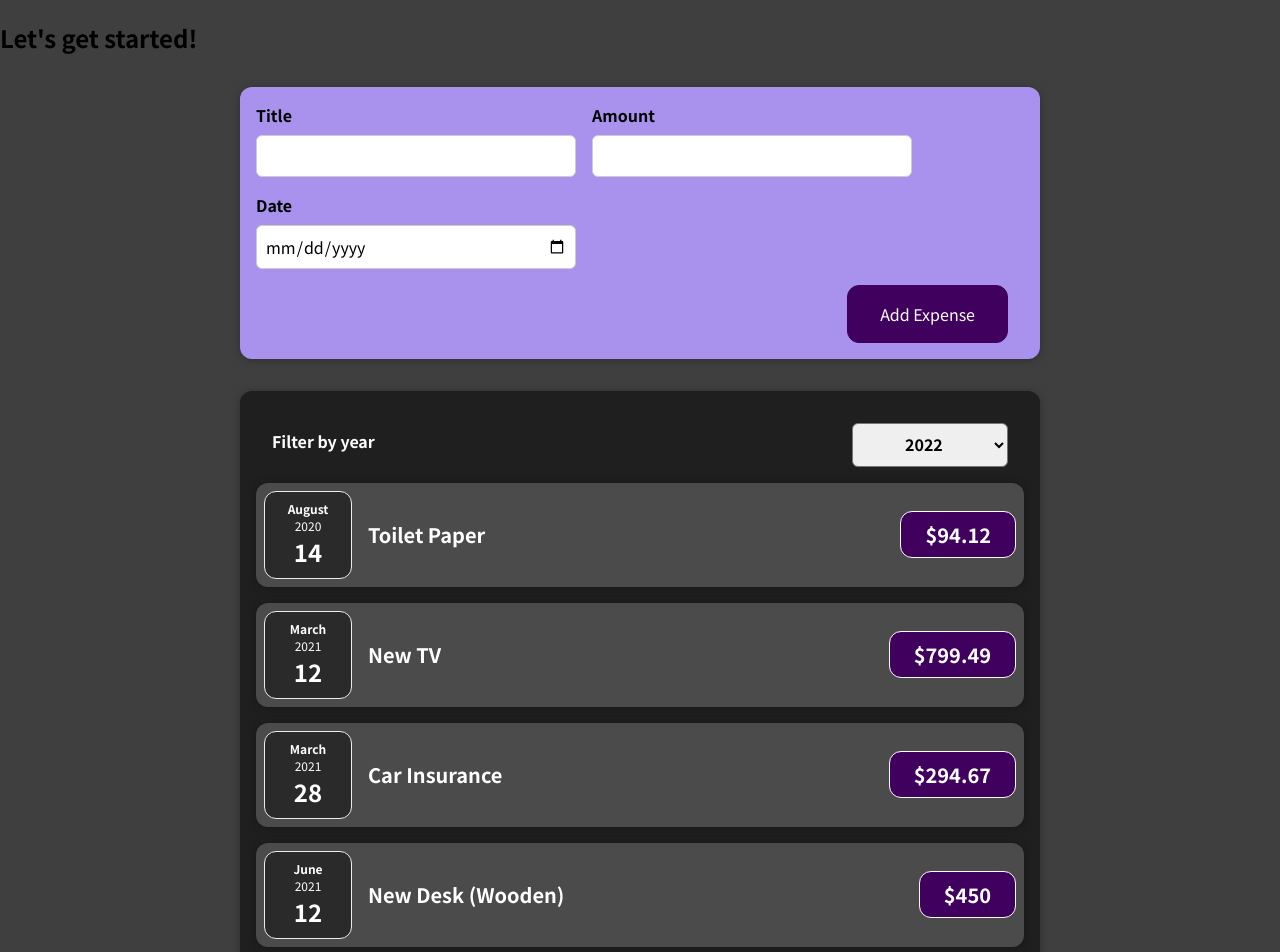
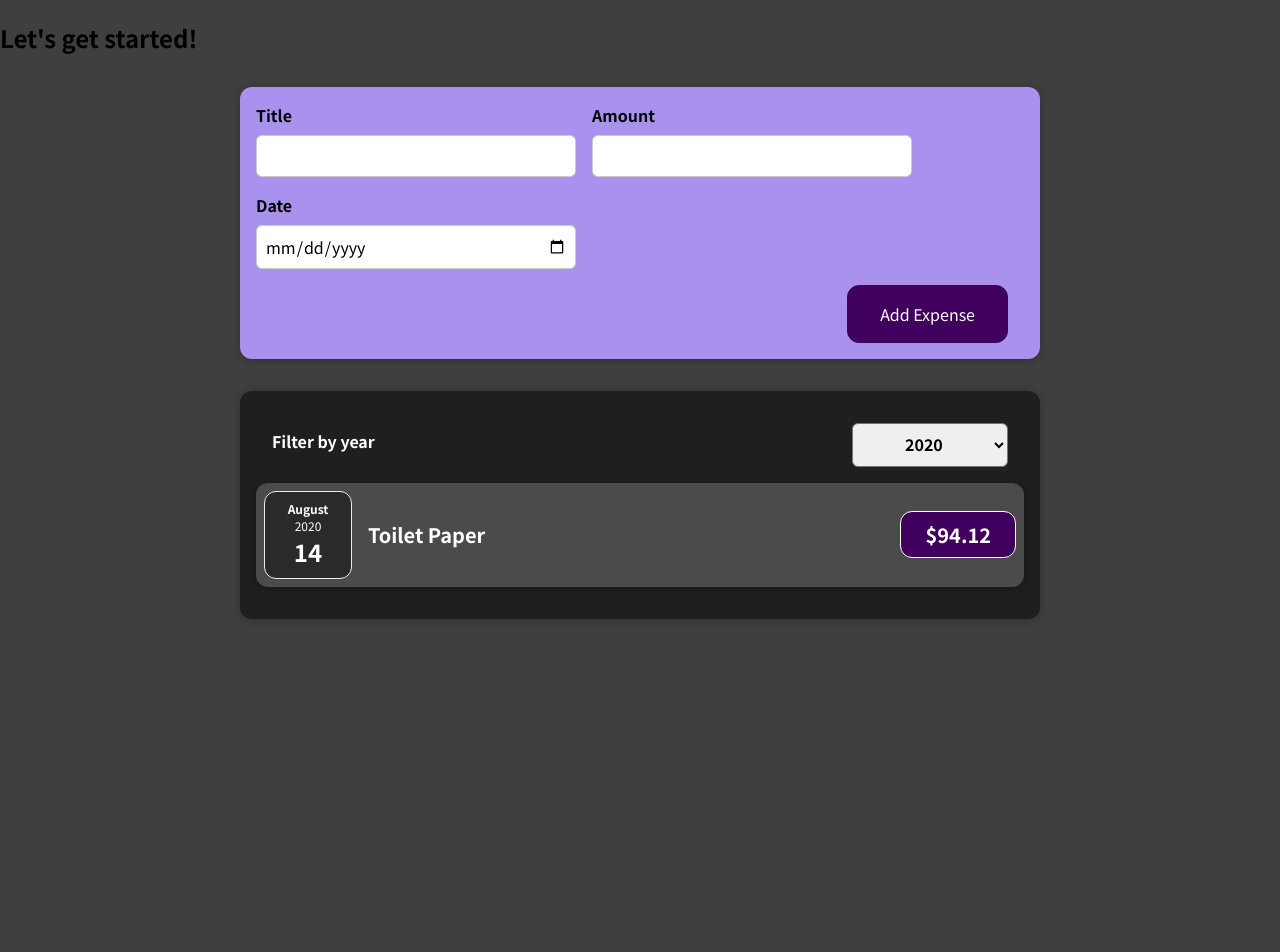
Before and after one commit to AngelBFdev/ReactCourse, a React (Create React App) app: page / in a window 1280 px wide. Shown: the top 952 px of the page. After the commit the page ends 800 px from the top, so only its background shows below. Built offline with nearby package versions, Linux system fonts and the light colour scheme.

Commit message:
Assigment

```diff
--- a/src/App.js
+++ b/src/App.js
@@ -1,32 +1,37 @@
+import { useState } from "react";
 import Expenses from "./components/Expenses/Expenses";
 import NewExpense from "./components/NewExpense/NewExpense";
 
-const App = () => {
-  const expenses = [
+const DUMMY_EXPENSES = [
   {
-      id: "e1",
-      title: "Toilet Paper",
+    id: 'e1',
+    title: 'Toilet Paper',
     amount: 94.12,
     date: new Date(2020, 7, 14),
   },
-    { id: "e2", title: "New TV", amount: 799.49, date: new Date(2021, 2, 12) },
+  { id: 'e2', title: 'New TV', amount: 799.49, date: new Date(2021, 2, 12) },
   {
-      id: "e3",
-      title: "Car Insurance",
+    id: 'e3',
+    title: 'Car Insurance',
     amount: 294.67,
     date: new Date(2021, 2, 28),
   },
   {
-      id: "e4",
-      title: "New Desk (Wooden)",
+    id: 'e4',
+    title: 'New Desk (Wooden)',
     amount: 450,
     date: new Date(2021, 5, 12),
   },
 ];
 
-  const addExpenseHandler = expense => {
-    console.log('In App.js');
-    console.log(expense);
+const App = () => {
+
+  const [expenses, setExpenses] = useState(DUMMY_EXPENSES);
+
+  const addExpenseHandler = (expense) => {
+    setExpenses((prevExpenses) => {
+      return [expense, ...prevExpenses];
+    });
   };
 
   return (
--- a/src/components/Expenses/Expenses.js
+++ b/src/components/Expenses/Expenses.js
@@ -11,30 +11,22 @@ const Expenses=({items}) =>{
     setFilteredYear(selectedYear);
   };
 
+  const filteredExpenses = items.filter(expense => {
+    return expense.date.getFullYear().toString() === filteredYear;
+  })
+
   return (
     <div>
     <Card className="expenses">
-      <ExpensesFilter onChangeFilter={filterChangeHandler} />
-      <ExpenseItem
-        title={items[0].title}
-        amount={items[0].amount}
-        date={items[0].date}
-      />
-      <ExpenseItem
-        title={items[1].title}
-        amount={items[1].amount}
-        date={items[1].date}
-      />
-      <ExpenseItem
-        title={items[2].title}
-        amount={items[2].amount}
-        date={items[2].date}
-      />
-      <ExpenseItem
-        title={items[3].title}
-        amount={items[3].amount}
-        date={items[3].date}
-      />
+      <ExpensesFilter selected={filteredYear} onChangeFilter={filterChangeHandler} />
+      {filteredExpenses.map((expense) => (
+        <ExpenseItem
+          key={expense.id}
+          title={expense.title}
+          amount={expense.amount}
+          date={expense.date}
+        />
+      ))}
     </Card>
     </div>
   );
```
Lines whose indentation alone changed are shown as unchanged.
